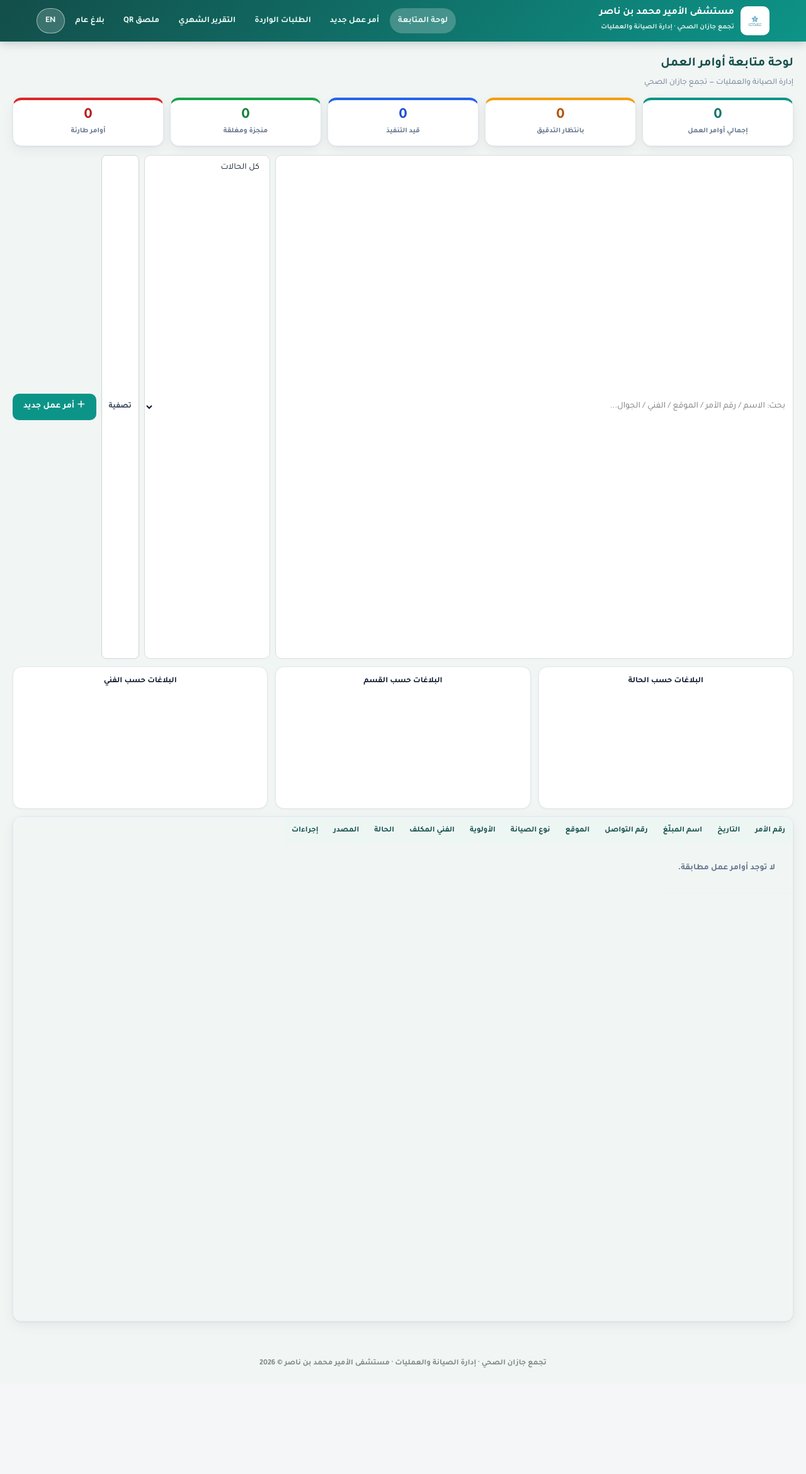
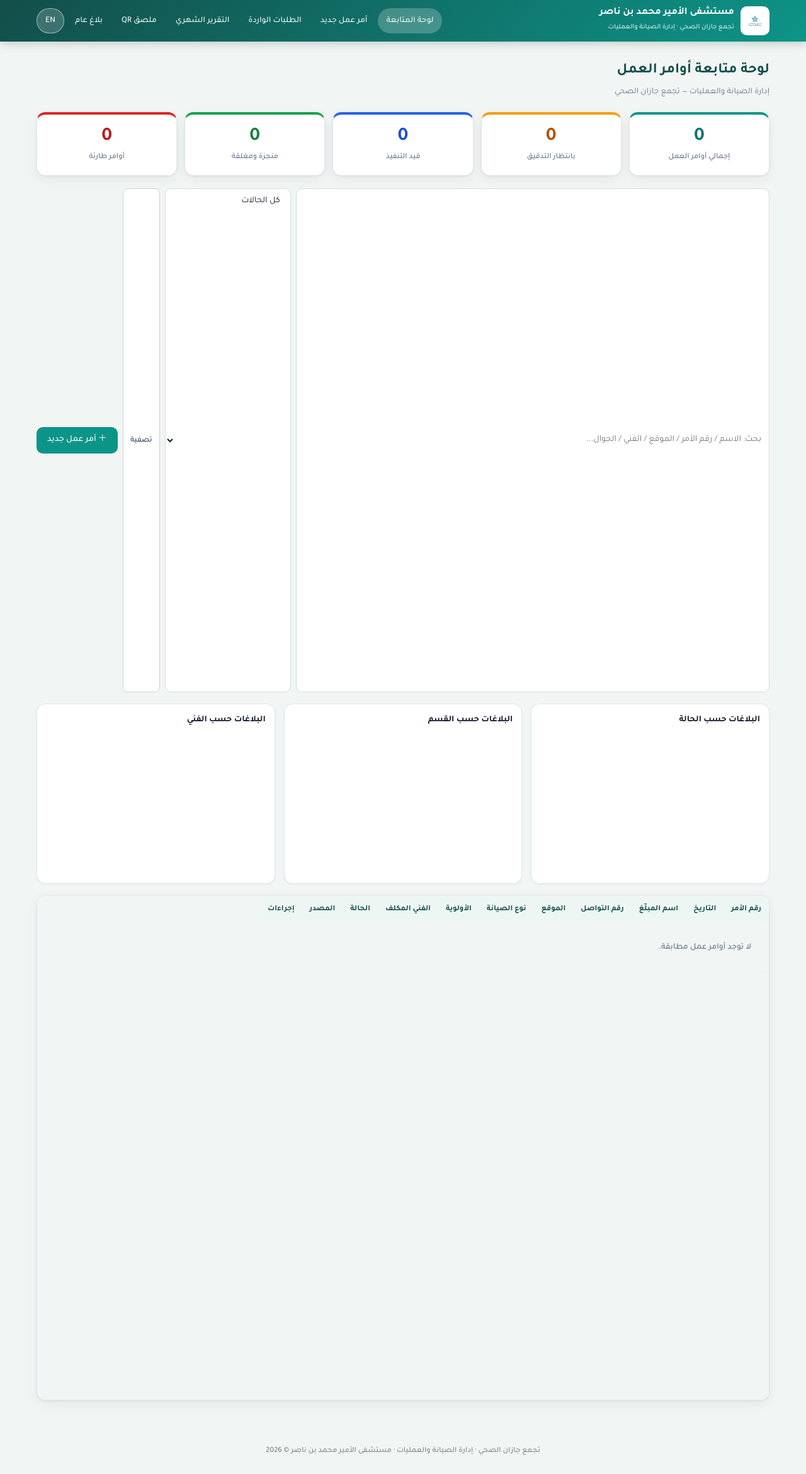
Before and after one commit to an2sj/maintenance-system-27, a FastAPI app: page / in a window 1280 px wide. Shown: the whole page at 63% size. Before the commit the page ends 2171 px from the top, so only its background shows below. Run offline with FastAPI, Linux system fonts and the light colour scheme; data that the repository does not hold is empty; a map, chart or similar area stays blank; some libraries are stand-ins or nearby versions.

Commit message:
التراجع عن التعديلات التي أفسدت الواجهة: إعادة ملفات العرض إلى 70b4480 مع إبقاء كود الواتساب وإعادة زر ما قصه

```diff
--- a/static/style.css
+++ b/static/style.css
@@ -79,11 +79,11 @@ a:hover { text-decoration: underline; }
   display: grid; place-items: center;
   font-size: 22px;
 }
-.brand-text strong { display: block; font-size: 16px; font-weight: 800; line-height: 1.3; }
-.brand-text small { font-size: 11px; opacity: .85; font-weight: 600; }
+.brand-text strong { display: block; font-size: 16px; font-weight: 700; line-height: 1.3; }
+.brand-text small { font-size: 11px; opacity: .85; font-weight: 500; }
 .nav { display: flex; gap: 4px; flex-wrap: wrap; }
 .nav a {
-  color: #eafaf5; text-decoration: none; font-weight: 600; font-size: 13.5px;
+  color: #eafaf5; text-decoration: none; font-weight: 500; font-size: 13.5px;
   padding: 8px 13px; border-radius: 999px; transition: background .15s;
   display: inline-flex; align-items: center; gap: 4px;
 }
@@ -99,12 +99,12 @@ a:hover { text-decoration: underline; }
 }
 
 /* ---------------- Layout ---------------- */
-.wrap { max-width: 1400px; margin: 0 auto; padding: 16px 20px 40px; flex: 1; width: 100%; }
-.foot { text-align: center; padding: 16px 12px 22px; color: #7c8a86; font-size: 12.5px; font-weight: 600; }
+.wrap { max-width: 1200px; margin: 0 auto; padding: 22px 18px 50px; flex: 1; width: 100%; }
+.foot { text-align: center; padding: 20px 12px 26px; color: #7c8a86; font-size: 12.5px; font-weight: 500; }
 
-.page-head { margin: 2px 0 12px; }
-.page-head h1 { font-size: 20px; font-weight: 800; color: var(--primary-darker); margin-bottom: 3px; }
-.page-head .sub { color: var(--muted); font-size: 13px; }
+.page-head { margin: 4px 0 20px; }
+.page-head h1 { font-size: 23px; font-weight: 700; color: var(--primary-darker); margin-bottom: 4px; }
+.page-head .sub { color: var(--muted); font-size: 13.5px; }
 .page-head-row { display: flex; align-items: flex-start; justify-content: space-between; gap: 12px; flex-wrap: wrap; }
 .page-actions { display: flex; gap: 8px; flex-wrap: wrap; }
 
@@ -117,18 +117,18 @@ a:hover { text-decoration: underline; }
 }
 .form-card { padding: 22px; margin-bottom: 18px; }
 
-.stats { display: grid; grid-template-columns: repeat(auto-fit, minmax(150px, 1fr)); gap: 10px; margin-bottom: 14px; }
+.stats { display: grid; grid-template-columns: repeat(auto-fit, minmax(160px, 1fr)); gap: 12px; margin-bottom: 20px; }
 .stat {
   display: flex; flex-direction: column; align-items: center; justify-content: center;
-  padding: 12px 10px; text-align: center;
+  padding: 18px 12px; text-align: center;
   background: var(--card); border: 1px solid var(--line);
   border-top: 4px solid var(--primary);
   border-radius: var(--radius); box-shadow: var(--shadow);
   transition: transform .15s, box-shadow .15s;
 }
 .stat:hover { transform: translateY(-2px); box-shadow: 0 8px 24px rgba(15, 23, 42, .12); text-decoration: none; }
-.stat-num { font-size: 24px; font-weight: 800; line-height: 1.1; }
-.stat-label { font-size: 11.5px; color: var(--muted); font-weight: 700; margin-top: 2px; }
+.stat-num { font-size: 30px; font-weight: 700; line-height: 1.2; }
+.stat-label { font-size: 12.5px; color: var(--muted); font-weight: 500; margin-top: 3px; }
 .s-all .stat-num { color: var(--primary-dark); }
 .s-pending .stat-num { color: #b45309; }
 .s-approved .stat-num { color: #1d4ed8; }
@@ -140,7 +140,7 @@ a:hover { text-decoration: underline; }
 .s-urgent { border-top-color: #dc2626; }
 
 /* ---------------- Toolbar ---------------- */
-.toolbar { display: flex; gap: 8px; flex-wrap: wrap; align-items: center; margin-bottom: 12px; }
+.toolbar { display: flex; gap: 8px; flex-wrap: wrap; align-items: center; margin-bottom: 16px; }
 .toolbar-form { display: flex; gap: 8px; flex-wrap: wrap; flex: 1; }
 .toolbar-form input[type=text] { flex: 1; min-width: 220px; }
 .toolbar-form select { max-width: 200px; }
@@ -150,7 +150,7 @@ a:hover { text-decoration: underline; }
 .btn {
   display: inline-flex; align-items: center; justify-content: center; gap: 6px;
   padding: 9px 17px; border-radius: 10px; border: none; cursor: pointer;
-  font-family: inherit; font-size: 14px; font-weight: 700;
+  font-family: inherit; font-size: 14px; font-weight: 500;
   background: var(--primary); color: #fff; text-decoration: none; white-space: nowrap;
   transition: filter .15s, transform .1s;
 }
@@ -198,14 +198,14 @@ label em { color: #dc2626; font-style: normal; }
   overflow-x: auto; background: #fff; border: 1px solid var(--line);
   border-radius: var(--radius); box-shadow: var(--shadow);
 }
-table.tbl { width: 100%; border-collapse: collapse; min-width: 940px; font-size: 13.5px; text-align: right; }
+table.tbl { width: 100%; border-collapse: collapse; min-width: 940px; font-size: 13.5px; }
 table.tbl th {
-  background: #eef6f4; color: var(--primary-darker); font-size: 12.5px; font-weight: 800;
+  background: #eef6f4; color: var(--primary-darker); font-size: 12.5px; font-weight: 700;
   padding: 11px 12px; text-align: right; white-space: nowrap;
 }
-table.tbl td { padding: 9px 10px; border-bottom: 1px solid #eef2f1; vertical-align: middle; line-height: 1.55; }
+table.tbl td { padding: 10px 12px; border-bottom: 1px solid #eef2f1; vertical-align: middle; }
 table.tbl tbody tr:hover { background: #f8fbfa; }
-td.empty, .empty { text-align: center; color: var(--muted); padding: 28px !important; font-weight: 700; }
+td.empty, .empty { text-align: center; color: var(--muted); padding: 28px !important; font-weight: 500; }
 td.desc-cell { max-width: 240px; white-space: normal; }
 td.acts { white-space: nowrap; }
 td.acts .inline { display: inline-flex; margin: 2px; vertical-align: middle; }
@@ -360,16 +360,6 @@ table.tbl-mini td { padding: 7px 11px; }
   .page-head-row { flex-direction: column; }
   .page-actions { width: 100%; }
 }
-@media (max-width: 560px) {
-  .topbar-in { gap: 8px; padding: 8px 12px; }
-  .brand-icon, .brand-logo { width: 36px; height: 36px; font-size: 18px; }
-  .brand-text strong { font-size: 13.5px; }
-  .nav { width: 100%; justify-content: center; gap: 2px; }
-  .nav a { padding: 6px 9px; font-size: 12px; }
-  .toolbar-form input[type=text] { min-width: 160px; }
-  table.tbl { min-width: 760px; }
-  td.acts { white-space: normal; }
-}
 
 /* ---------------- Print ---------------- */
 @media print {
--- a/templates/dashboard.html
+++ b/templates/dashboard.html
@@ -115,11 +115,11 @@ window.__chartData = {{ chart_data | safe }};
         <td class="nowrap">{{ ('بلاغ QR' if o.source == 'qr' else 'لوحة التحكم') if LANG == 'ar' else ('QR' if o.source == 'qr' else 'Dashboard') }}</td>
         <td class="acts">
           <a class="btn btn-ghost btn-sm inline" href="/orders/{{ o.id }}">{{ tr('action_view') }}</a>
-          <a class="btn btn-primary btn-sm inline" href="/orders/{{ o.id }}/edit">{{ tr('action_edit') }}</a>
+          <a class="btn btn-sm inline" href="/orders/{{ o.id }}/edit">{{ tr('action_edit') }}</a>
           {% if o.contact %}<a class="btn btn-wa btn-sm inline" target="_blank" rel="noopener"
              href="{{ WA_LINK(o.contact, o.order_no) }}">💬 {{ tr('btn_wa') }}</a>{% endif %}
-          <a class="btn btn-ghost btn-sm inline" href="/orders/{{ o.id }}/qr.png" title="{{ 'تحميل رمز QR' if LANG == 'ar' else 'Download QR' }}">⬇ QR</a>
-          <a class="btn btn-ghost btn-sm inline" href="/orders/{{ o.id }}/print?autoprint=1">🖨</a>
+          <a class="btn btn-sm inline" href="/orders/{{ o.id }}/qr.png" title="{{ 'تحميل رمز QR' if LANG == 'ar' else 'Download QR' }}">⬇ QR</a>
+          <a class="btn btn-sm inline" href="/orders/{{ o.id }}/print?autoprint=1">🖨</a>
           <form class="inline" method="post" action="/orders/{{ o.id }}/delete"
                 onsubmit="return confirm('{{ 'حذف' if LANG == 'ar' else 'Delete' }} {{ o.order_no }}?')">
             <button class="btn btn-danger btn-sm" type="submit">🗑</button>
@@ -142,11 +142,6 @@ window.__chartData = {{ chart_data | safe }};
   if (!window.Chart) return;
   const d = window.__chartData || {};
   const PAL = ['#0d9488','#f59e0b','#ef4444','#3b82f6','#8b5cf6','#10b981','#f97316','#ec4899','#14b8a6','#64748b'];
-  function cleanLabel(k) {
-    if (k === null || k === undefined) return 'غير محدد';
-    const s = String(k).trim();
-    return (s === '' || s.toLowerCase() === 'undefined' || s.toLowerCase() === 'none') ? 'غير محدد' : s;
-  }
   function doughnut(canvas, obj, title) {
     const el = document.getElementById(canvas);
     if (!el) return;
@@ -155,11 +150,11 @@ window.__chartData = {{ chart_data | safe }};
     if (!keys.length) return;
     new Chart(el, {
       type: 'doughnut',
-      data: { labels: keys.map(cleanLabel), datasets: [{ data: vals,
+      data: { labels: keys, datasets: [{ data: vals,
         backgroundColor: keys.map((_, i) => PAL[i % PAL.length]),
         borderWidth: 2, borderColor: '#fff' }] },
       options: { responsive: true, maintainAspectRatio: false,
-        plugins: { legend: { position: 'bottom', labels: { font: { family: 'Tajawal' } } } } }
+        plugins: { legend: { position: 'bottom', labels: { font: { family: 'Cairo' } } } } }
     });
   }
   function bar(canvas, obj, title) {
@@ -176,7 +171,7 @@ window.__chartData = {{ chart_data | safe }};
         plugins: { legend: { display: false },
           tooltip: { rtl: true } },
         scales: { x: { beginAtZero: true, ticks: { precision: 0 } },
-                  y: { ticks: { font: { family: 'Tajawal' } } } } }
+                  y: { ticks: { font: { family: 'Cairo' } } } } }
     });
   }
   doughnut('chStatus', d.status);
@@ -185,16 +180,15 @@ window.__chartData = {{ chart_data | safe }};
 })();
 </script>
 <style>
-  .charts { display: grid; grid-template-columns: repeat(3, 1fr); gap: 12px; margin: 12px 0; }
-  .chart-card { background: #fff; border: 1px solid #e2e8f0; border-radius: 14px; padding: 12px; box-shadow: 0 1px 3px rgba(0,0,0,.06); display: flex; flex-direction: column; min-width: 0; }
-  .chart-card h3 { margin: 0 0 8px; font-size: 13px; color: #0f172a; text-align: center; }
-  .chart-card .chart-box { position: relative; flex: 1; min-height: 170px; max-height: 170px; overflow: hidden; }
+  .charts { display: grid; grid-template-columns: repeat(auto-fit, minmax(240px, 1fr)); gap: 14px; margin: 18px 0; }
+  .chart-card { background: #fff; border: 1px solid #e2e8f0; border-radius: 14px; padding: 14px; box-shadow: 0 1px 3px rgba(0,0,0,.06); }
+  .chart-card h3 { margin: 0 0 12px; font-size: 14px; color: #0f172a; }
+  .chart-card .chart-box { position: relative; width: 100%; height: 220px; max-height: 220px; overflow: hidden; }
   .chart-card .chart-box canvas { position: absolute; inset: 0; width: 100% !important; height: 100% !important; }
-  @media (max-width: 900px) { .charts { grid-template-columns: 1fr; } }
-  .notify-card { background: #fff; border: 1px solid #fcd34d; border-left: 5px solid #f59e0b; border-radius: 14px; padding: 10px 14px; margin: 12px 0; box-shadow: 0 2px 8px rgba(245,158,11,.12); }
-  .notify-head { display: flex; align-items: center; justify-content: space-between; gap: 10px; margin-bottom: 8px; font-weight: 700; color: #92400e; }
-  .notify-list { list-style: none; margin: 0; padding: 0; display: flex; flex-direction: column; gap: 6px; }
-  .notify-list li { display: flex; align-items: center; gap: 10px; flex-wrap: wrap; padding: 6px 10px; background: #fffbeb; border-radius: 10px; }
+  .notify-card { background: #fff; border: 1px solid #fcd34d; border-left: 5px solid #f59e0b; border-radius: 14px; padding: 14px 16px; margin: 18px 0; box-shadow: 0 2px 8px rgba(245,158,11,.12); }
+  .notify-head { display: flex; align-items: center; justify-content: space-between; gap: 10px; margin-bottom: 10px; font-weight: 700; color: #92400e; }
+  .notify-list { list-style: none; margin: 0; padding: 0; display: flex; flex-direction: column; gap: 8px; }
+  .notify-list li { display: flex; align-items: center; gap: 10px; flex-wrap: wrap; padding: 8px 10px; background: #fffbeb; border-radius: 10px; }
   .notify-list li .muted { color: #64748b; flex: 1; min-width: 120px; }
 </style>
 {% endblock %}
```
Also changed, not shown: templates/monthly.html (+6 -16 lines), templates/public_report.html (+1 -10 lines).
